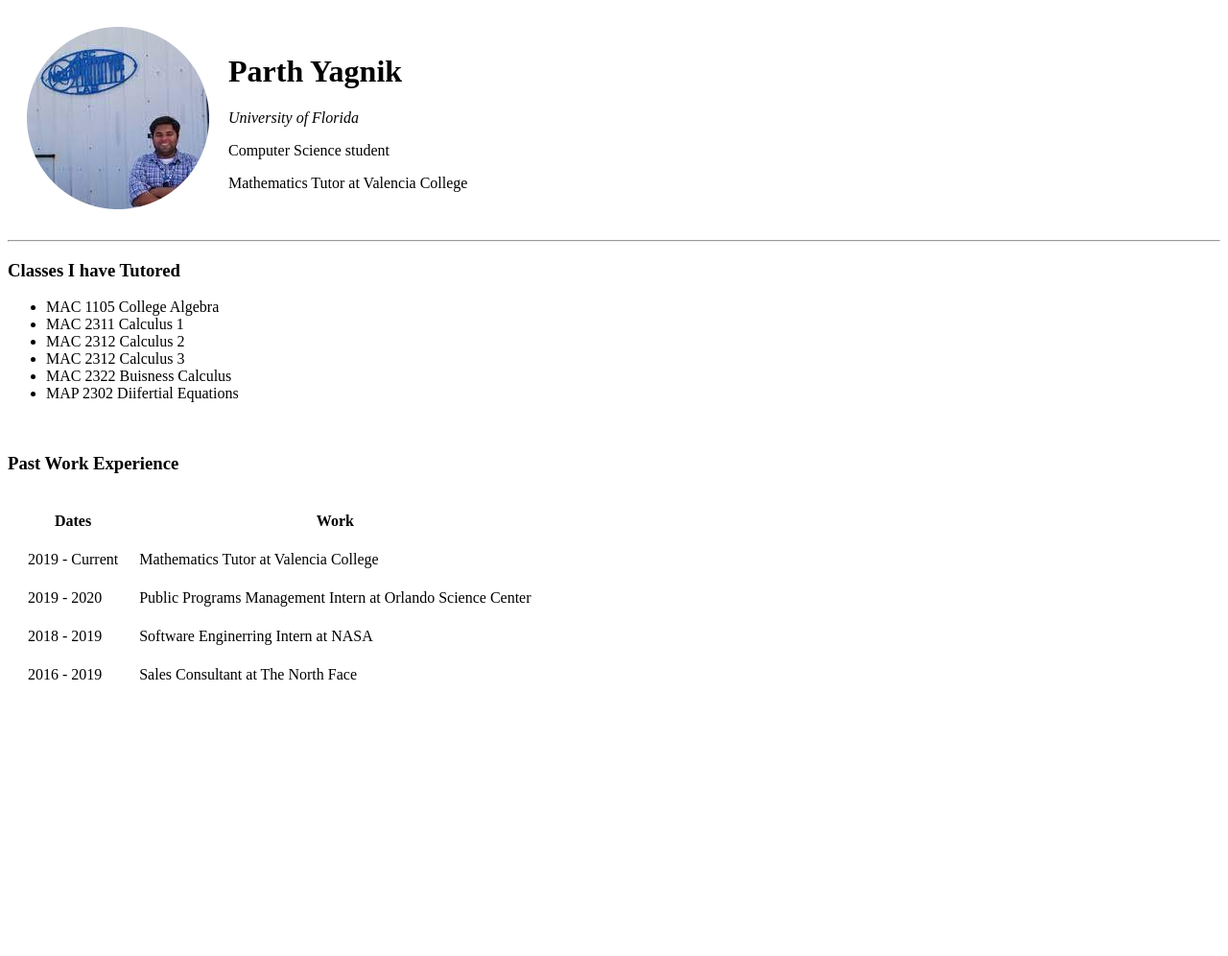
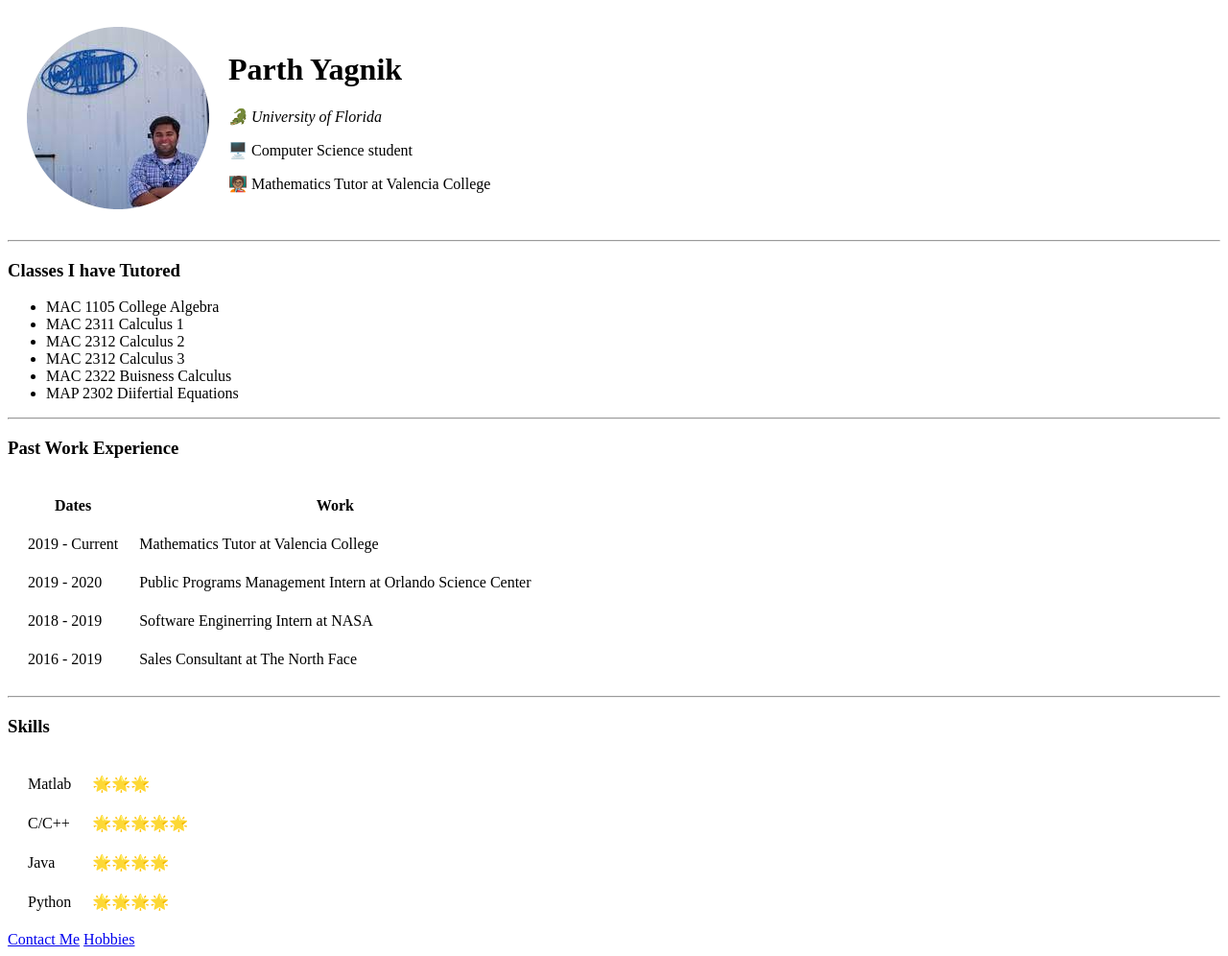
Before and after one commit to pyagnik1/CV, a plain HTML site: page index.html in a window 1280 px wide. Shown: the whole page at 96% size. Before the commit the page ends 800 px from the top, so only its background shows below. Drawn offline with Linux system fonts and the light colour scheme.

Commit message:
added few things

```diff
--- a/index.html
+++ b/index.html
@@ -4,6 +4,7 @@
 <head>
     <meta charset="utf-8">
     <title>Parth's Personal Site</title>
+    <link rel="stylesheet" href="css/styles.css">
 </head>
 
 <body>
@@ -12,9 +13,9 @@
             <td><img src="https://github.com/pyagnik1/CV/blob/main/images/parth.png?raw=true"> </td>
             <td>
                 <h1>Parth Yagnik</h1>
-                <p><em> University of Florida</em></p>
-                <p>Computer Science student</p>
-                <p>Mathematics Tutor at Valencia College</p>
+                <p><em>🐊 University of Florida</em></p>
+                <p>🖥️ Computer Science student</p>
+                <p>🧑🏽‍🏫 Mathematics Tutor at Valencia College</p>
             </td>
 
         </tr>
@@ -29,7 +30,7 @@
         <li>MAC 2322 Buisness Calculus</li>
         <li>MAP 2302 Diifertial Equations</li>
     </ul>
-    <br>
+    <hr>
     <h3>Past Work Experience</h3>
     <table cellspacing = "20">
 
@@ -58,6 +59,29 @@
             </tr>
         </tbody>
     </table>
+    <hr>
+    <h3>Skills</h3>
+    <table cellspacing = "20">
+        <tr>
+            <td>Matlab </td>
+            <td>🌟🌟🌟</td>
+        </tr>
+        <tr>
+            <td>C/C++ </td>
+            <td>🌟🌟🌟🌟🌟</td>
+        </tr>
+        <tr>
+            <td>Java </td>
+            <td>🌟🌟🌟🌟</td>
+        </tr>
+        <tr>
+            <td>Python </td>
+            <td>🌟🌟🌟🌟</td>
+        </tr>
+
+    </table>
+    <a href="contact-me.html">Contact Me</a>
+    <a href="hobbies.html">Hobbies</a>
 </body>
 
 </html>
```
